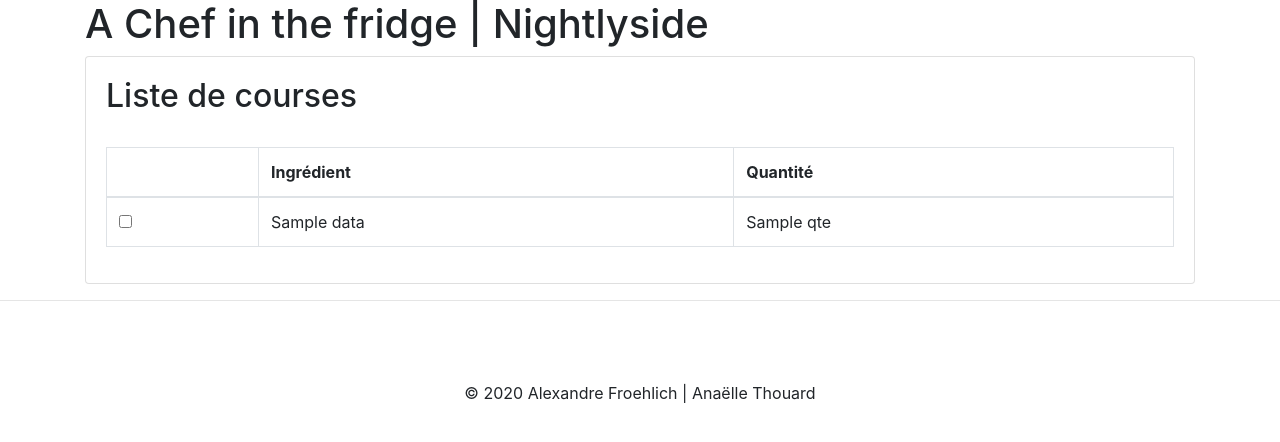
After one commit to NightlySide/AChefInTheFridge, a Flask app: template app/templates/listecourse/pdf_template.html in a window 1280 px wide. The commit adds this page. Shown: the top 442 px of the page. Run offline with Flask 2, Linux system fonts and the light colour scheme; the template is opened without the code that fills it: most values are stand-ins (such as "Sample title", 1, 10 or a date in 2020); parts of the project's set-up code (start-up, migrations or seed data) failed here and were passed over.

Commit message:
Ajout impression pdf de la liste de courses

```diff
--- a/app/templates/listecourse/index.html
+++ b/app/templates/listecourse/index.html
@@ -48,6 +48,7 @@
             <h2>Ta liste de courses</h2>
         </div>
         <div class="card-body">
+            <form class="form" action="/listecourse/faire-pdf.html" method="POST">
                 <table class="table table-bordered" id="ing_table">
                     <thead>
                         <tr>
@@ -62,11 +63,13 @@
                                 <td>{{ ing.nom }}</td>
                                 <td>{{ qte }}</td>
                                 <td><a class="align-middle btn btn-danger remove-row">Supprimer <i class="material-icons align-middle">delete_forever</i></a></td>
+                                <input type="hidden" name="{{ ing.nom }}" value="{{ qte }}">
                             </tr>
                         {% endfor %}
                     </tbody>
                 </table>
-            <a class="btn btn-primary" href="/listecourse/faire-pdf.html">Télécharger la liste</a>
+                <input type="submit" class="btn btn-primary" id="download-list" value="Télécharger la liste">
+            </form>
         </div>
     </div>
 {% endblock %}
--- /dev/null
+++ b/app/templates/listecourse/pdf_template.html
@@ -0,0 +1,57 @@
+<!DOCTYPE html>
+<html lang="fr">
+<head>
+    <!-- META -->
+    <meta http-equiv="Content-Type" content="text/html; charset=utf-8" />
+    <meta name="viewport" content="width=device-width, initial-scale=1, shrink-to-fit=no">
+    <meta name="description" content="Une application en python et flask pour trouver la recette idéale à partir des ingrédients dans ton frigo.">
+    <meta name="theme-color" content="#2196f3">
+    <link rel="icon" type="image/png" href="{{ path }}/favicon.png" />
+
+    <title>Liste de courses | A Chef in the Fridge</title>
+
+    <!-- CSS -->
+    <link rel="stylesheet" href="{{ path }}/css/bootstrap.min.css">
+    <link rel="stylesheet" href="{{ path }}/css/app.css">
+</head>
+
+<body>
+    <div class="container">
+        <h1>A Chef in the fridge | Nightlyside</h1>
+        <div class="card">
+            <div class="card-body">
+                <h2>Liste de courses</h2><br>
+
+                <table class="table table-bordered">
+                    <thead>
+                        <tr>
+                            <th></th>
+                            <th>Ingrédient</th>
+                            <th>Quantité</th>
+                        </tr>
+                    </thead>
+                    <tbody>
+                    {% for ing_name, qte in data %}
+                        <tr>
+                            <td><input type="checkbox"></td>
+                            <td>{{ ing_name }}</td>
+                            <td>{{ qte }}</td>
+                        </tr>
+                    {% endfor %}
+                    </tbody>
+                </table>
+            </div>
+        </div>
+    </div>
+
+    <hr>
+    <div class="container" style="margin-top: 5em">
+        <div class="row justify-content-sm-center">
+            <p>© 2020 Alexandre Froehlich | Anaëlle Thouard</p>
+        </div>
+    </div>
+
+    <!-- JS -->
+    <!--<script src="/js/bootstrap.min.js"></script>
+    <script src="/js/app.js"></script>-->
+</body>
```
Also changed, not shown: app/controller/listecourse.py (+11 -4 lines), app/controller/pwa.py (+8 -0 lines). Lines whose indentation alone changed are shown as unchanged.
